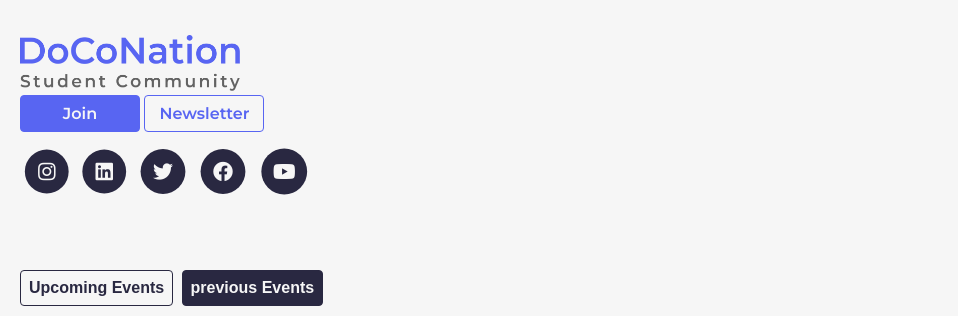
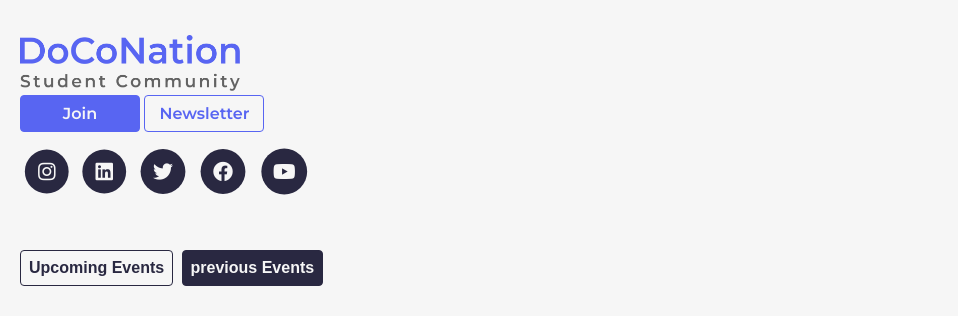
Before and after one commit to zaibakhanum/docoNationLinks, a plain HTML site: page index.html in a window 1280 px wide. Shown: the top 316 px of the page, without its empty margins (0-958 px from the left). Drawn offline with Linux system fonts and the light colour scheme.

Commit message:
Update style.css

```diff
--- a/style.css
+++ b/style.css
@@ -75,7 +75,7 @@ body{
 
 .events {
     width: 100%;
-    padding: 270px 20px 10px;
+    padding: 250px 20px 10px;
     transition: all .2s;
 }
 .btns button {
```
